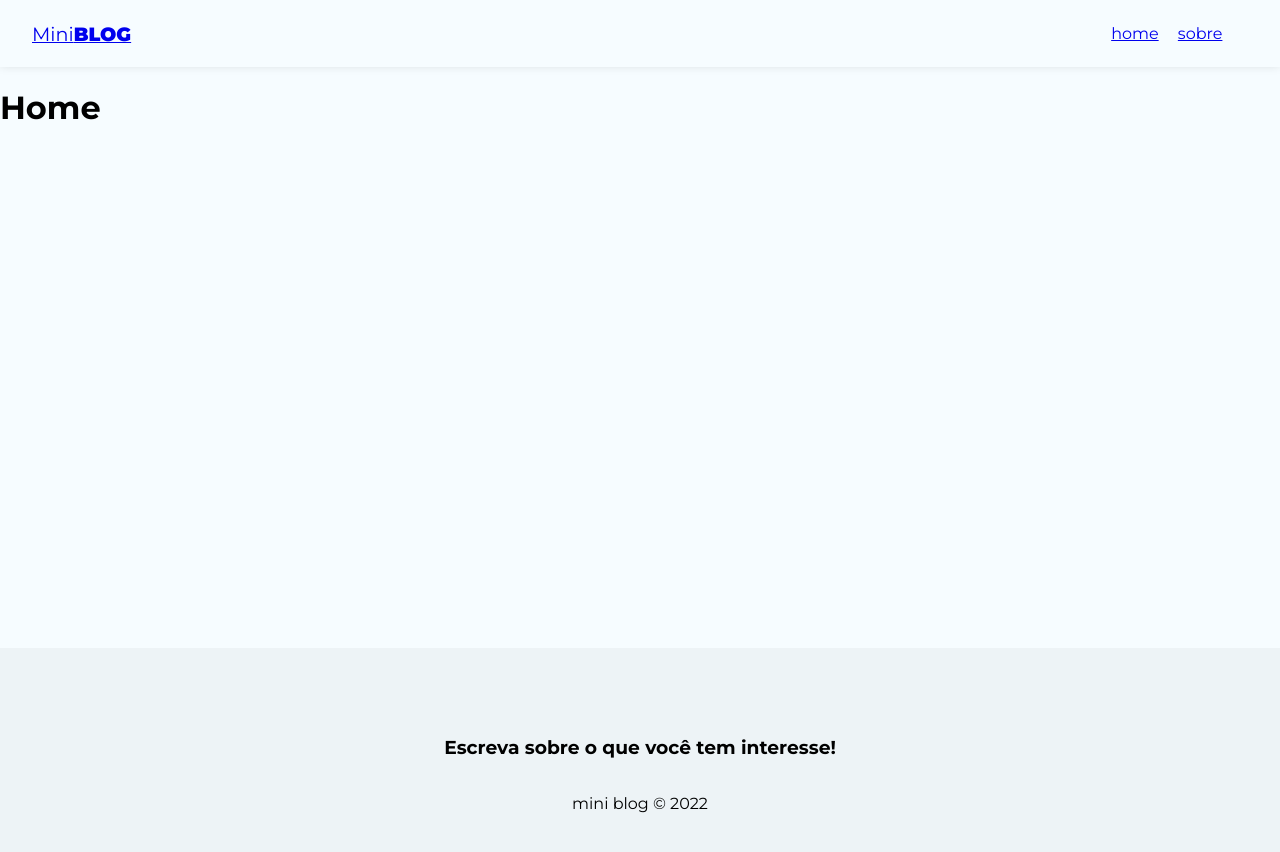
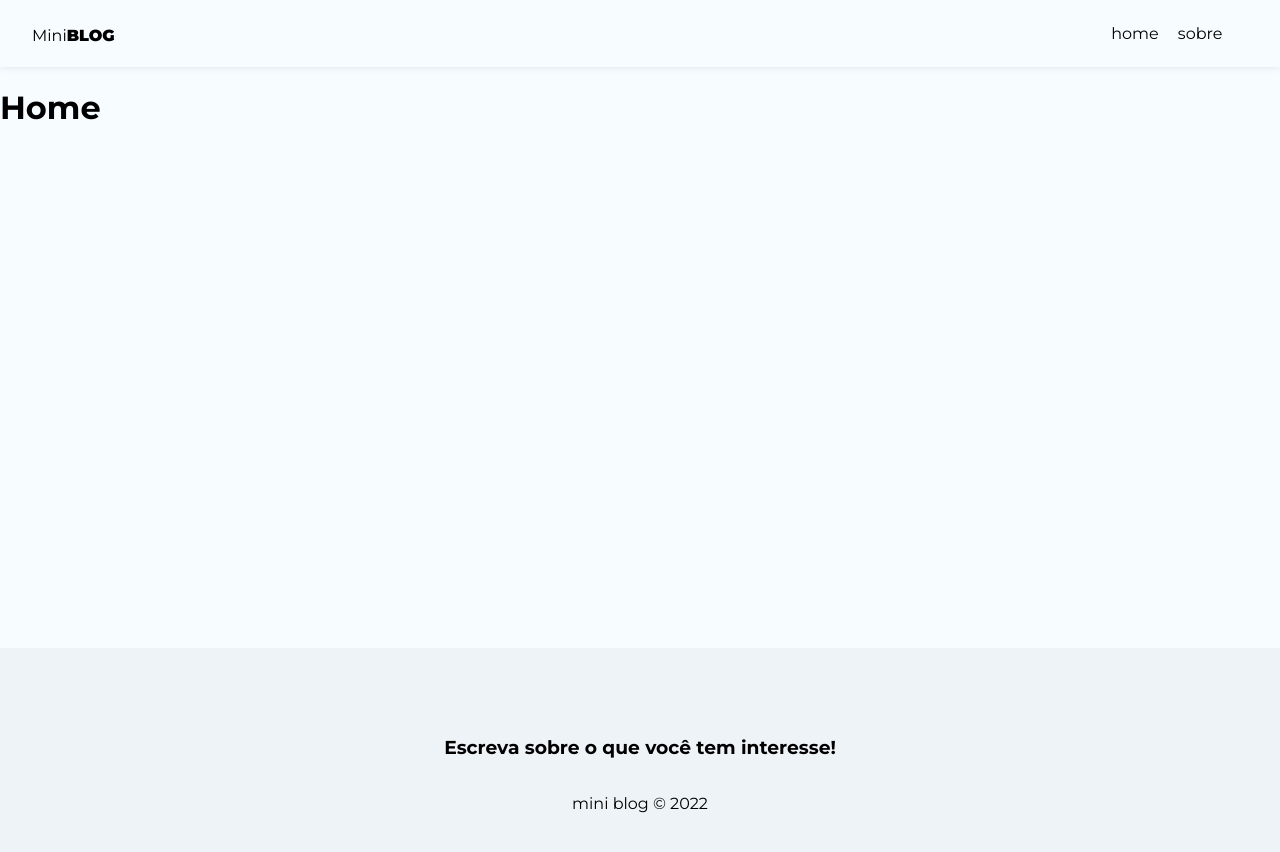
Before and after one commit to tiago-costa-s/mini_blog, a React (Vite) app: page / in a window 1280 px wide. Shown: the top 852 px of the page. Built offline with nearby package versions, Linux system fonts and the light colour scheme.

Commit message:
Ajuste de estilo global

```diff
--- a/src/index.css
+++ b/src/index.css
@@ -4,3 +4,30 @@
     margin: 0;
     font-family: 'Montserrat', sans-serif;
 }
+
+input::placeholder,
+textarea::placeholder {
+    font-family: 'Montserrat', sans-serif;
+}
+
+input:focus,
+textarea:focus {
+    outline: none;
+}
+
+a,
+nav button {
+    text-decoration: none;
+    background-color: transparent;
+    border: 0;
+    color: #000;
+    transition: .4s;
+    font-size: 1rem;
+    font-family: 'Montserrat', sans-serif;
+    cursor: pointer;
+}
+
+a:hover,
+nav button:hover {
+    color: #bbb;
+}
```
